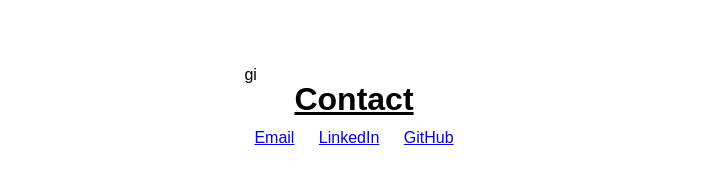
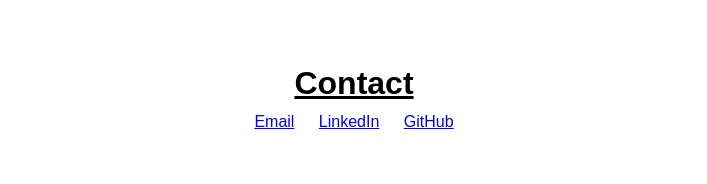
Before and after one commit to bdilollo/professional-portfolio, a plain HTML site: page index.html in a window 1280 px wide. Shown: the part 1033-1217 px from the top of the page, without its empty margins (318-1025 px from the left). Drawn offline with Linux system fonts and the light colour scheme.

Commit message:
fix typo before deployment

```diff
--- a/index.html
+++ b/index.html
@@ -49,7 +49,7 @@
                     <div class="landing-page">Personal Landing Page</div></a>
             </nav>
         </section>
-        <section id="contact">gi
+        <section id="contact">
             <h3>Contact</h3>
                 <ul>
                     <li><a href="mailto:placeholder@example.com">Email</a></li>
```
